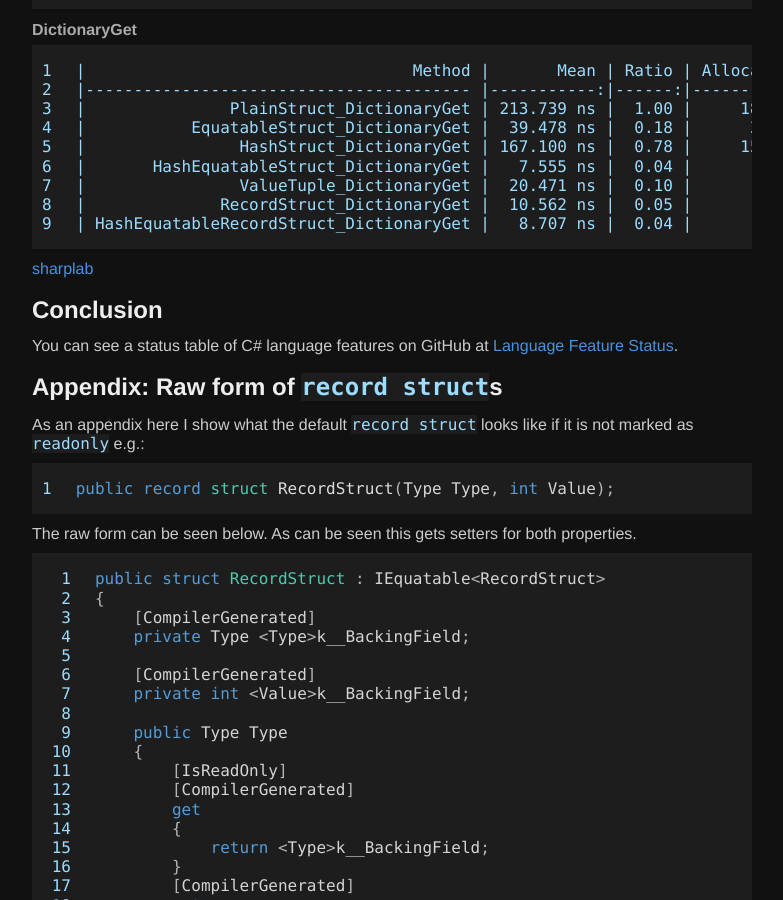
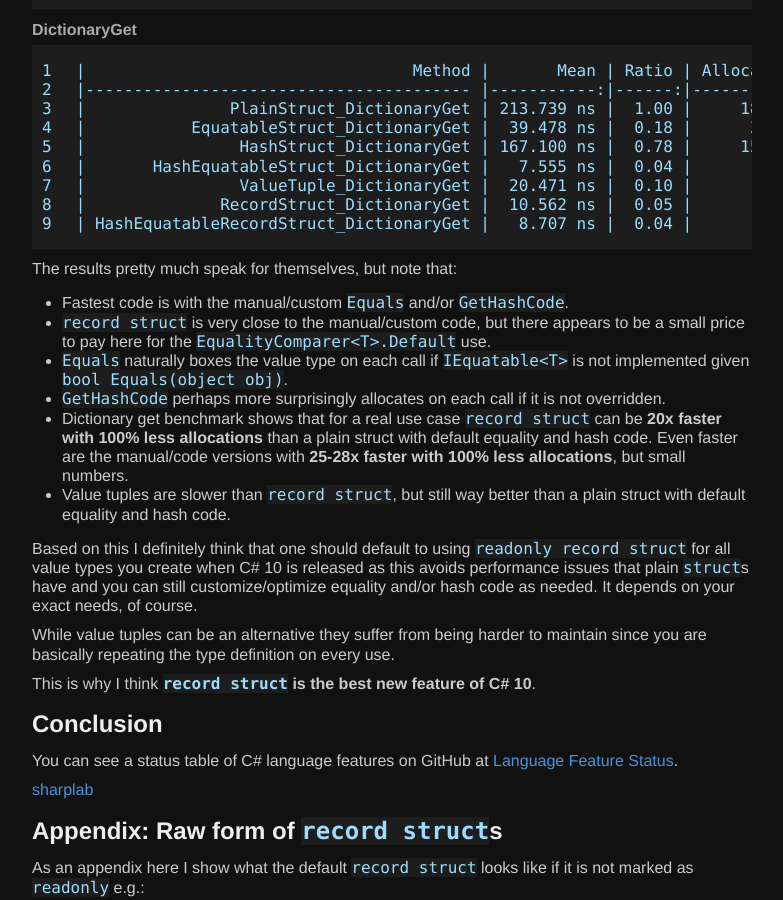
Before and after one commit to nietras/nietras.github.io, a Jekyll site: the page built from _posts/2021-06-01-csharp-10-record-struct.md, in a window 1280 px wide and 900 px high, scrolled down 10565 px. Shown: the whole window, without its empty margins (248-1031 px from the left). Built offline with Jekyll 4.4.1, drawn with Linux system fonts in a browser that asks for light colours.

Commit message:
notes on benchmarks

````diff
--- a/_posts/2021-06-01-csharp-10-record-struct.md
+++ b/_posts/2021-06-01-csharp-10-record-struct.md
@@ -528,7 +528,6 @@ AMD Ryzen 9 5950X, 1 CPU, 32 logical and 16 physical cores
 Runtime=.NET 5.0  Toolchain=netcoreapp50
 ```
 
-
 #### Equals
 ```
 |                                  Method |      Mean | Ratio | Allocated | Code Size |
@@ -566,15 +565,45 @@ Runtime=.NET 5.0  Toolchain=netcoreapp50
 | HashEquatableRecordStruct_DictionaryGet |   8.707 ns |  0.04 |         - |     113 B |
 ```
 
+The results pretty much speak for themselves, but note that:
 
+ * Fastest code is with the manual/custom `Equals` and/or `GetHashCode`.
+ * `record struct` is very close to the manual/custom code, but there appears to
+   be a small price to pay here for the `EqualityComparer<T>.Default` use.
+ * `Equals` naturally boxes the value type on each call if `IEquatable<T>` is
+   not implemented given `bool Equals(object obj)`.
+ * `GetHashCode` perhaps more surprisingly allocates on each call if it is not overridden.
+ * Dictionary get benchmark shows that for a real use case
+   `record struct` can be **20x faster with 100% less allocations** than a plain struct
+   with default equality and hash code. Even faster are the manual/code versions
+   with **25-28x faster with 100% less allocations**, but small numbers.
+ * Value tuples are slower than `record struct`, but still way better
+   than a plain struct with default equality and hash code.
 
-[sharplab](https://sharplab.io/#v2:EYLgZgpghgLgrgJwgZwLRIMYHsEBNXIwJwYzIA+AAgEwCMAsAFBMBuUCABAshwLwcA7CAHcOAJQjY8AZSIkYAChgBPAA4QsYBZVoAGAJQAaDgBZq+gNxMdATgXdLTawGYuknLg6Fipce5lypAoAKmoQHKHqxgCWAjAcAGpQADZwEI6MQA===)
+Based on this I definitely think that one should default to using
+`readonly record struct` for all value types you create
+when C# 10 is released as this avoids performance issues that plain `struct`s have
+and you can still customize/optimize equality and/or hash code as needed.
+It depends on your exact needs, of course.
+
+While value tuples can be an alternative they suffer from being harder to
+maintain since you are basically repeating the type definition on every use.
+
+This is why I think **`record struct` is the best new feature of C# 10**.
+
 
 
 ## Conclusion
 
+
+
 You can see a status table of C# language features on GitHub at
 [Language Feature Status](https://github.com/dotnet/roslyn/blob/master/docs/Language%20Feature%20Status.md).
+
+
+
+
+[sharplab](https://sharplab.io/#v2:EYLgZgpghgLgrgJwgZwLRIMYHsEBNXIwJwYzIA+AAgEwCMAsAFBMBuUCABAshwLwcA7CAHcOAJQjY8AZSIkYAChgBPAA4QsYBZVoAGAJQAaDgBZq+gNxMdATgXdLTawGYuknLg6Fipce5lypAoAKmoQHKHqxgCWAjAcAGpQADZwEI6MQA===)
 
 
 ## Appendix: Raw form of `record struct`s
````
